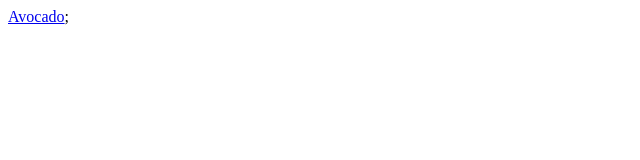
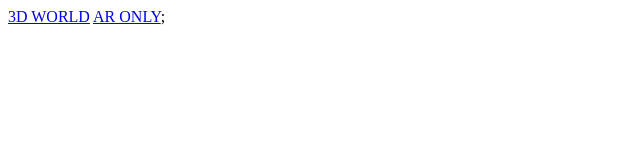
Before and after one commit to Denkishi/website_test, a plain HTML site: page index.html in a window 1280 px wide. Shown: the whole page, without its empty margins (0-640 px from the left). Drawn offline with Linux system fonts and the light colour scheme.

Commit message:
Update index.html

```diff
--- a/index.html
+++ b/index.html
@@ -1 +1,2 @@
-<a href="intent://arvr.google.com/scene-viewer/1.0?file=https://raw.githubusercontent.com/KhronosGroup/glTF-Sample-Models/master/2.0/Avocado/glTF/Avocado.gltf&mode=ar_only#Intent;scheme=https;package=com.google.ar.core;action=android.intent.action.VIEW;S.browser_fallback_url=https://developers.google.com/ar;end;">Avocado</a>;
+<a class="btn btn-primary" href="intent://arvr.google.com/scene-viewer/1.0?file=https://raw.githubusercontent.com/KhronosGroup/glTF-Sample-Models/master/2.0/Avocado/glTF/Avocado.gltf#Intent;scheme=https;package=com.google.android.googlequicksearchbox;action=android.intent.action.VIEW;S.browser_fallback_url=https://developers.google.com/ar;end;">3D WORLD</a>
+<a class="btn btn-primary" href="intent://arvr.google.com/scene-viewer/1.0?file=https://raw.githubusercontent.com/KhronosGroup/glTF-Sample-Models/master/2.0/Avocado/glTF/Avocado.gltf&mode=ar_only#Intent;scheme=https;package=com.google.ar.core;action=android.intent.action.VIEW;S.browser_fallback_url=https://developers.google.com/ar;end;">AR ONLY</a>;
```
